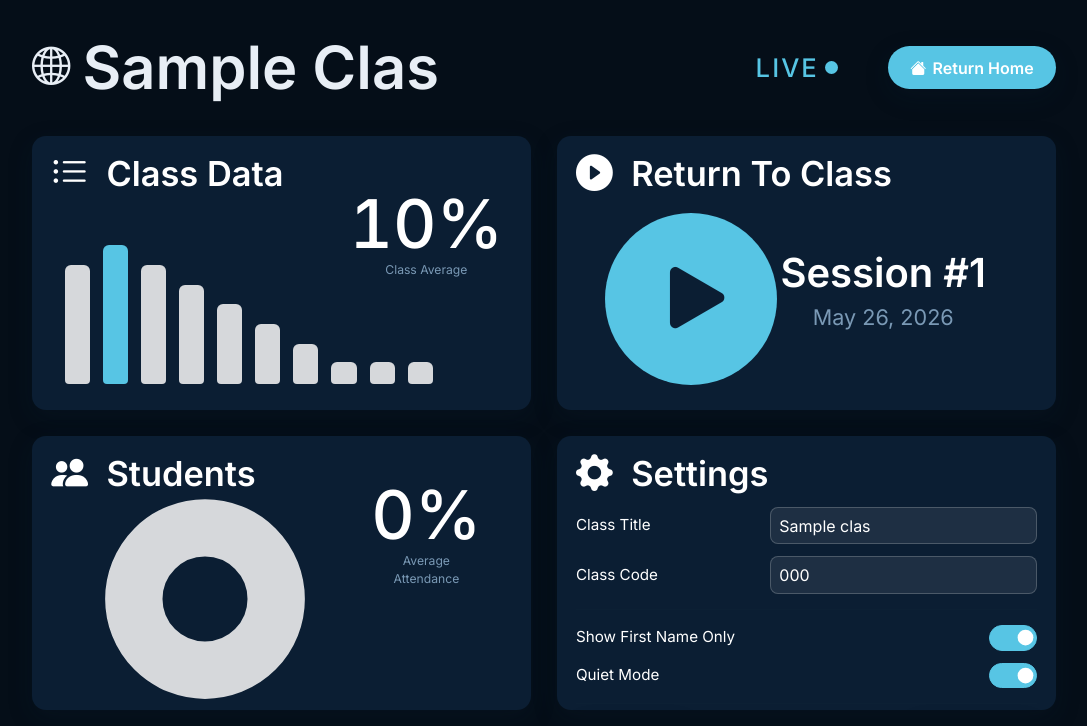
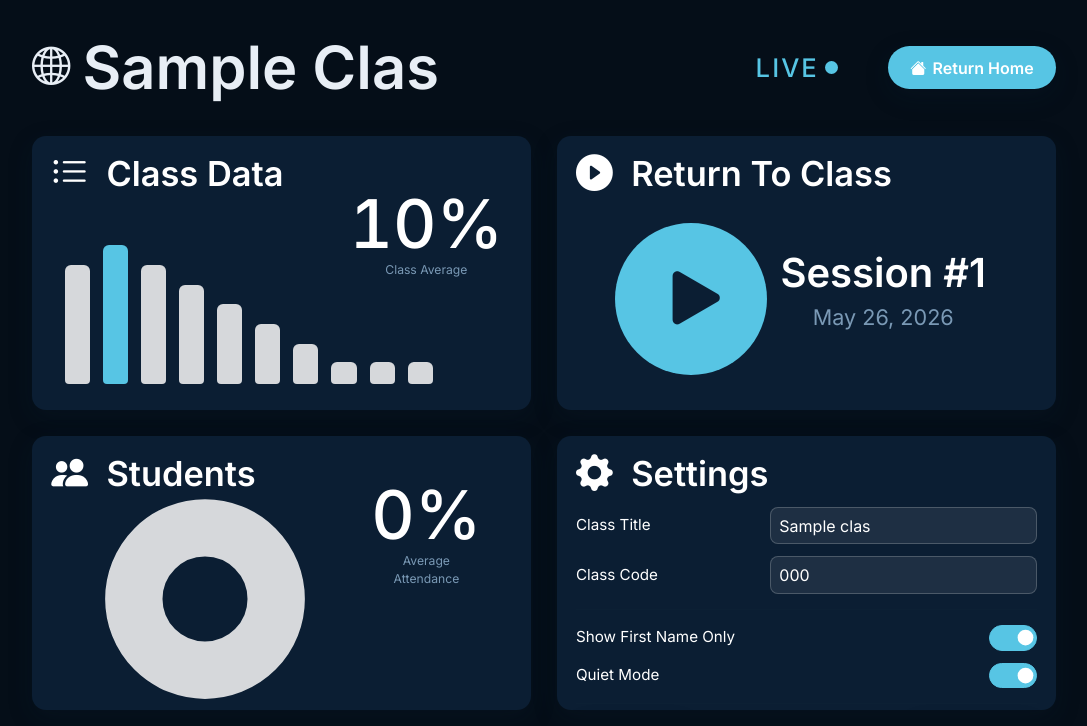
Before and after one commit to pooftek/IntelligentNameplateFinal, a Flask app: page /classroom/1 in a window 1280 px wide. Shown: the top 726 px of the page, without its empty margins (96-1183 px from the left). Run offline with Flask 3, Linux system fonts and the light colour scheme; a user stored in the database is signed in; tables that the repository leaves empty hold one stand-in row (values such as "Sample post"); data that the repository does not hold is empty; some libraries are stand-ins or nearby versions.

Commit message:
Fix CSRF on professor POST requests and tighten start class button layout.
Auto-attach CSRF tokens to fetch POSTs so start/stop class and other actions work after the security update; shrink the play circle so it no longer overlaps Session text.

Co-authored-by: Cursor <cursoragent@cursor.com>

```diff
--- a/templates/base.html
+++ b/templates/base.html
@@ -155,10 +155,28 @@
         }
 
         // ---- CSRF-aware fetch ----
+        (function() {
+            const nativeFetch = window.fetch;
+            function withCsrfHeaders(options) {
+                options = options ? { ...options } : {};
+                const method = (options.method || 'GET').toUpperCase();
+                if (method === 'GET' || method === 'HEAD' || method === 'OPTIONS') {
+                    return options;
+                }
+                const token = document.querySelector('meta[name="csrf-token"]')?.content || '';
+                if (!token) return options;
+                const headers = new Headers(options.headers || {});
+                if (!headers.has('X-CSRFToken')) {
+                    headers.set('X-CSRFToken', token);
+                }
+                return { ...options, headers };
+            }
+            window.fetch = function(url, options) {
+                return nativeFetch(url, withCsrfHeaders(options));
+            };
+        })();
         function csrfFetch(url, options = {}) {
-            const token = document.querySelector('meta[name="csrf-token"]')?.content || '';
             const headers = { 'Content-Type': 'application/json', ...(options.headers || {}) };
-            if (token) headers['X-CSRFToken'] = token;
             return fetch(url, { ...options, headers });
         }
 
--- a/templates/classroom.html
+++ b/templates/classroom.html
@@ -224,8 +224,8 @@
     }
 
     .start-play-circle {
-        width: clamp(135px, 22vw, 172px);
-        height: clamp(135px, 22vw, 172px);
+        width: clamp(118px, 19vw, 152px);
+        height: clamp(118px, 19vw, 152px);
         border-radius: 50%;
         background: #4A6580;
         color: #0B1E33;
@@ -242,10 +242,10 @@
     }
 
     .start-play-circle i {
-        font-size: clamp(4.7rem, 8.6vw, 6.8rem);
+        font-size: clamp(4rem, 7.4vw, 5.9rem);
         line-height: 1;
-        margin-left: 0.74rem;
-        margin-top: 0.12rem;
+        margin-left: 0.62rem;
+        margin-top: 0.1rem;
     }
 
     #startClassCard.live-class .start-play-circle {
```
